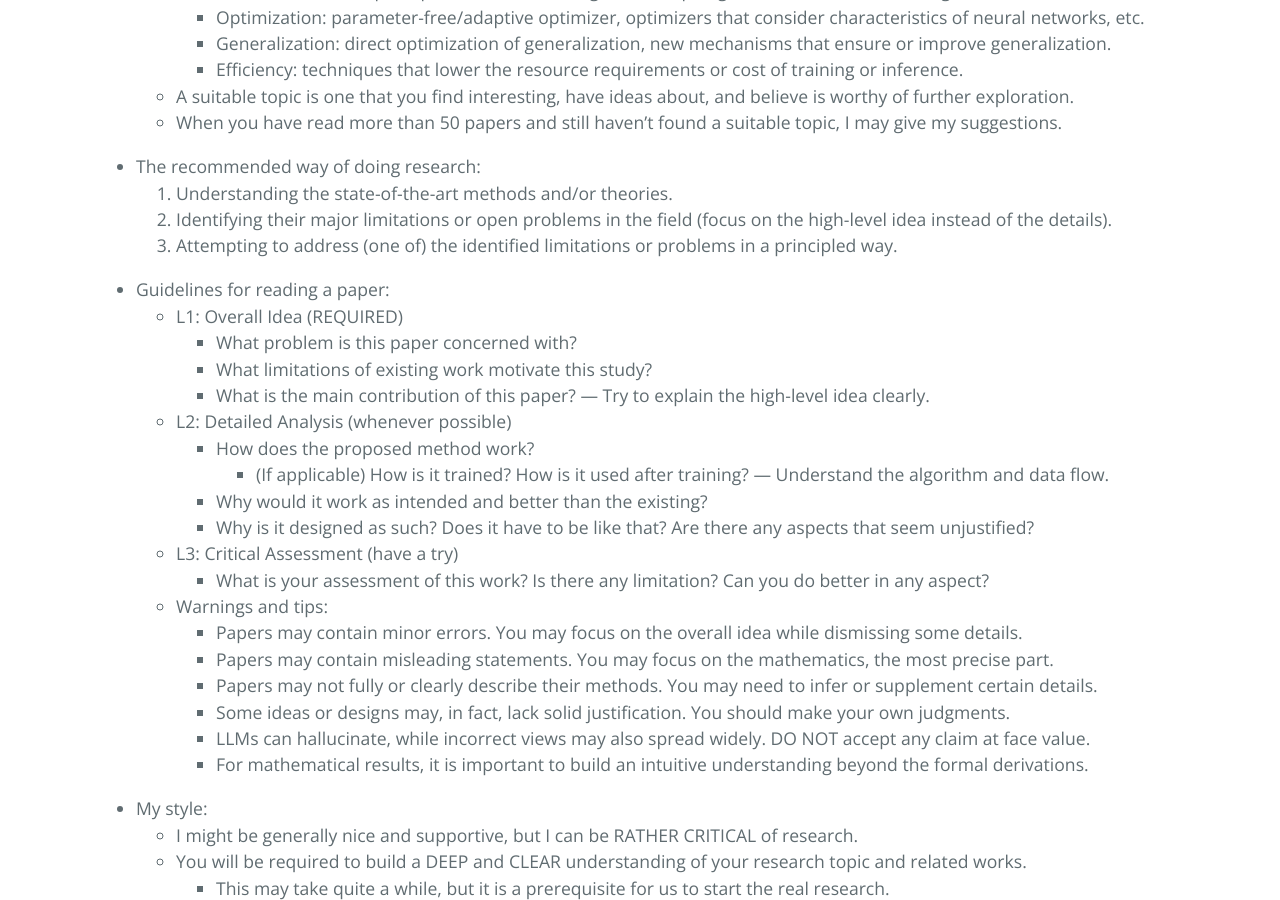
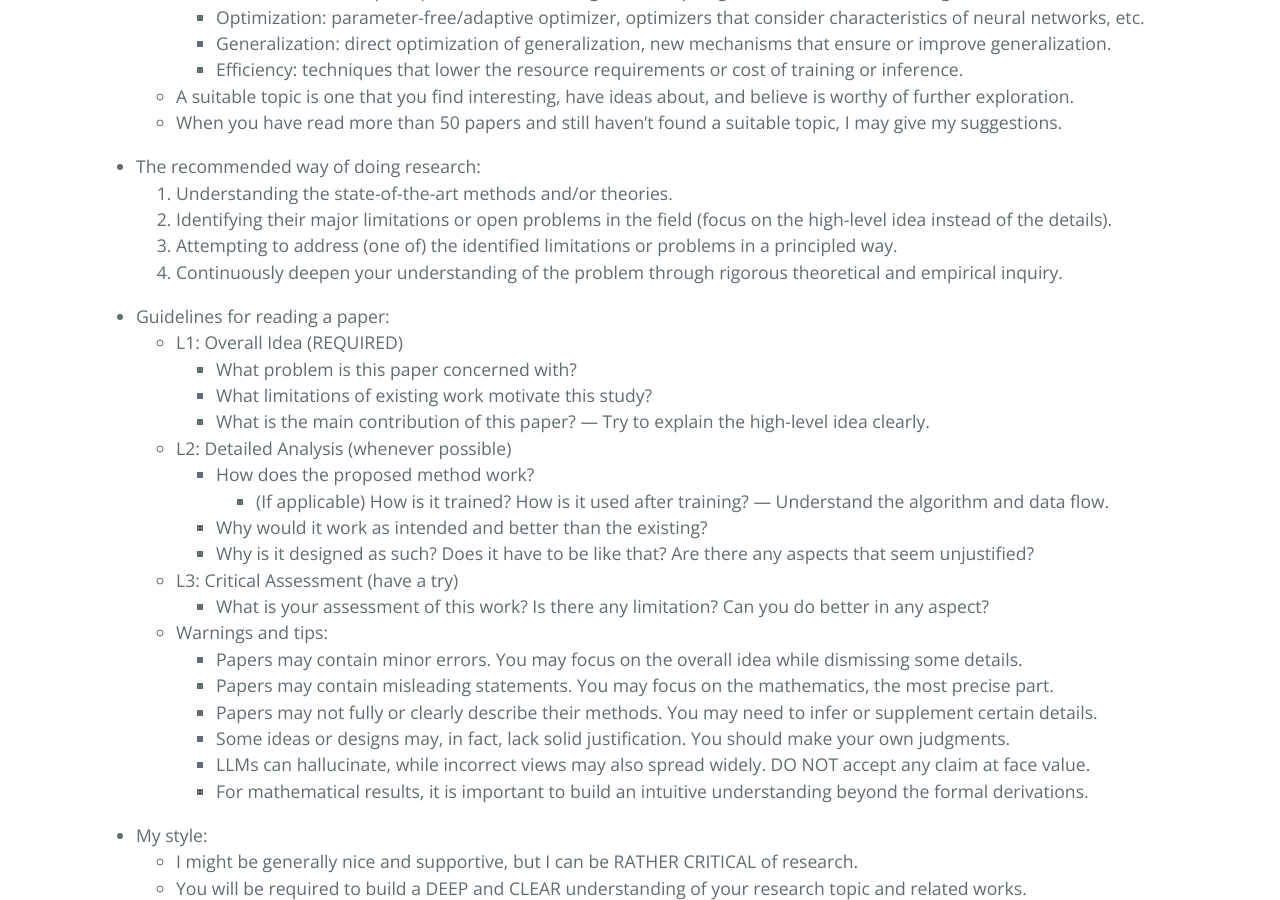
Before and after one commit to ZhimingZhou/zhimingzhou.github.io, a Jekyll site: the page built from _posts/2020-12-09-Prospective-Students.md, in a window 1280 px wide and 900 px high, scrolled down 1005 px. Built offline with Jekyll 4.4.1, drawn with Linux system fonts in a browser that asks for light colours.

Commit message:
Update 2020-12-09-Prospective-Students.md

```diff
--- a/_posts/2020-12-09-Prospective-Students.md
+++ b/_posts/2020-12-09-Prospective-Students.md
@@ -43,6 +43,7 @@ I’m looking for TALENTED students with GENUINE enthusiasm for FUNDAMENTAL rese
 	1. Understanding the state-of-the-art methods and/or theories.
 	2. Identifying their major limitations or open problems in the field (focus on the high-level idea instead of the details).
 	3. Attempting to address (one of) the identified limitations or problems in a principled way.
+	4. Continuously deepen your understanding of the problem through rigorous theoretical and empirical inquiry.
 
 <!--  -->
 - Guidelines for reading a paper:
```
